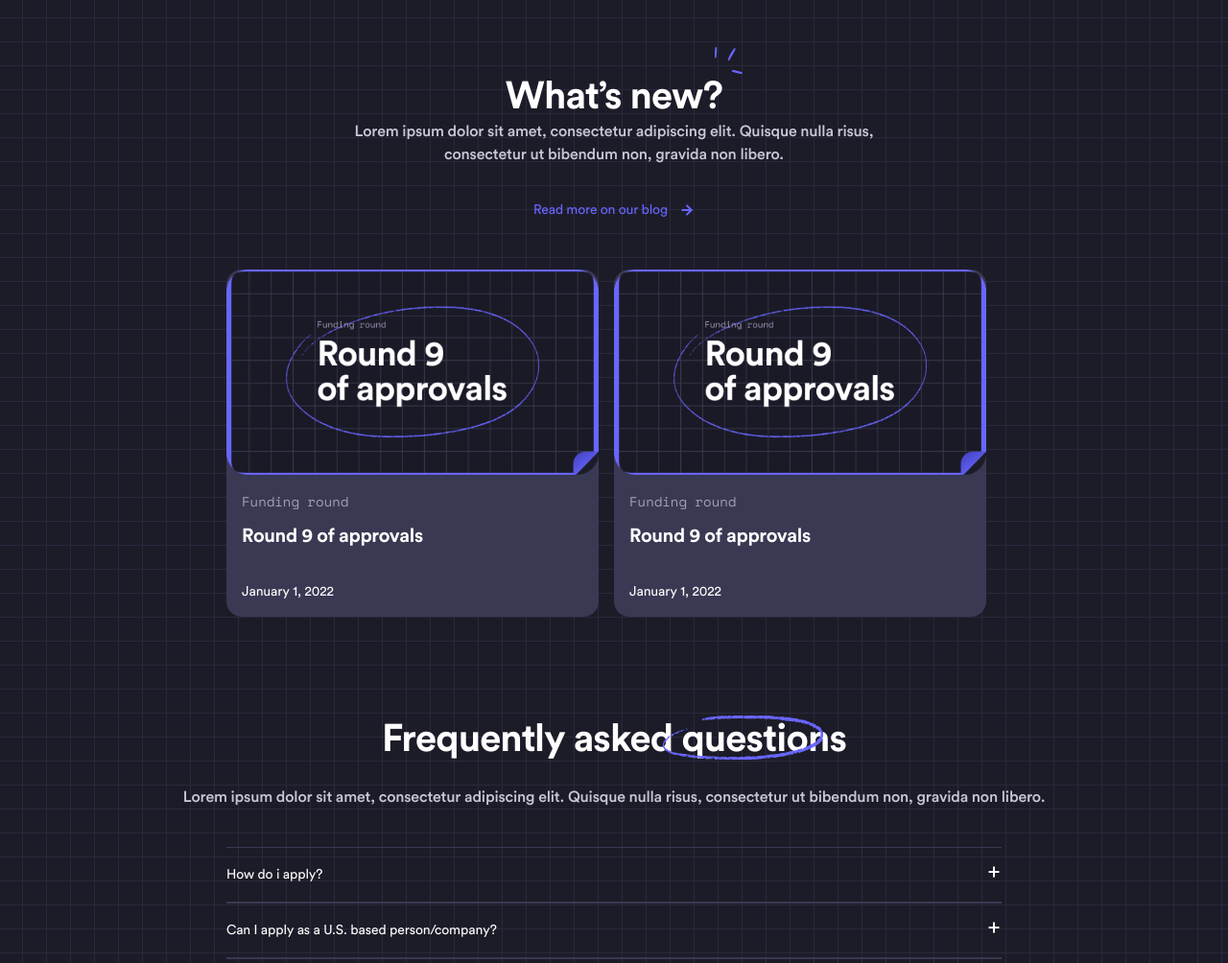
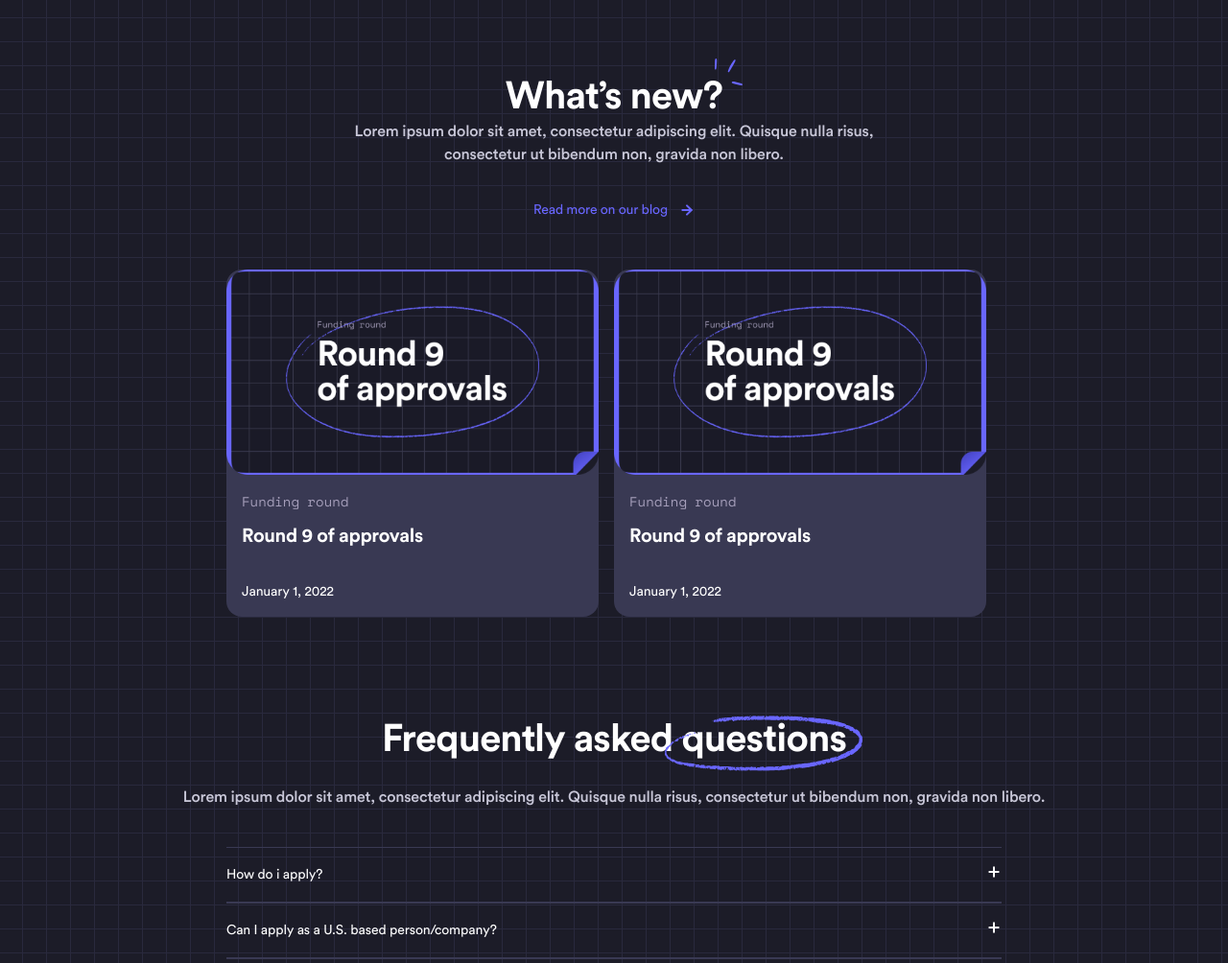
Before and after one commit to dunneeee/NAPA-practice-html-css, a website built with Vite: page index.html in a window 1280 px wide. Shown: the part 1555-2559 px from the top of the page at 96% size. Built offline with nearby package versions, Linux system fonts and the light colour scheme; files whose address does not match are found by name.

Commit message:
fix(index.html): fix small bug - icon not being in the right position

```diff
--- a/index.html
+++ b/index.html
@@ -409,7 +409,7 @@
               >What’s new?
               <div class="news--title-sparkle">
                 <img
-                  src=".//public./imgs/sketched/sketch-sparkle.svg"
+                  src="./imgs/sketched/sketch-sparkle.svg"
                   alt="sketch-sparkle"
                 /></div
             ></span>
--- a/styles/sass/pages/home/_news.scss
+++ b/styles/sass/pages/home/_news.scss
@@ -10,6 +10,9 @@
     top: calc(-100% + 8px);
     width: 29px;
     height: 28px;
+    @include media-query("md") {
+      top: calc(-100% + 20px);
+    }
   }
 
   &-blog {
--- a/styles/sass/pages/home/_questions.scss
+++ b/styles/sass/pages/home/_questions.scss
@@ -7,8 +7,11 @@
     position: absolute;
     left: 0;
     top: 0;
+    width: 100%;
     & > img {
-      transform: scale(1.3);
+      scale: 1.2;
+      @include media-query("md") {
+      }
     }
   }
 }
```
